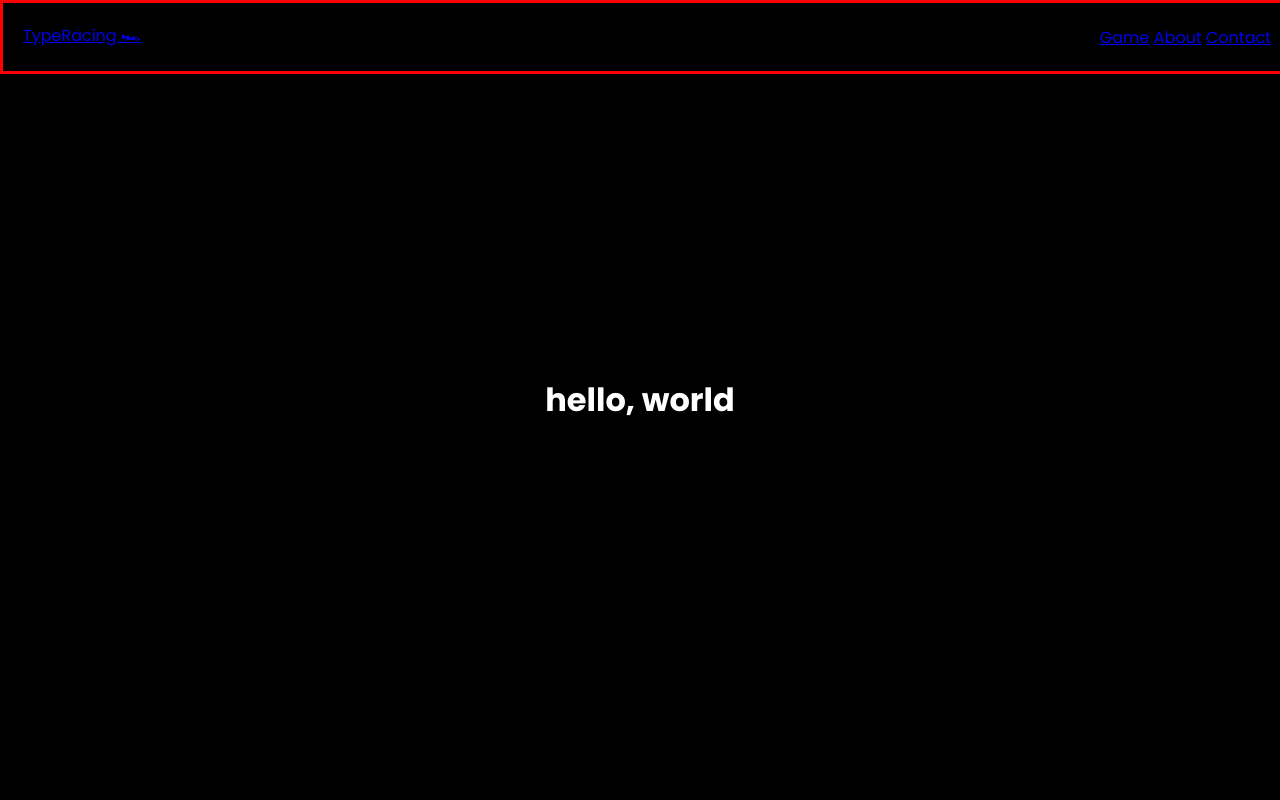
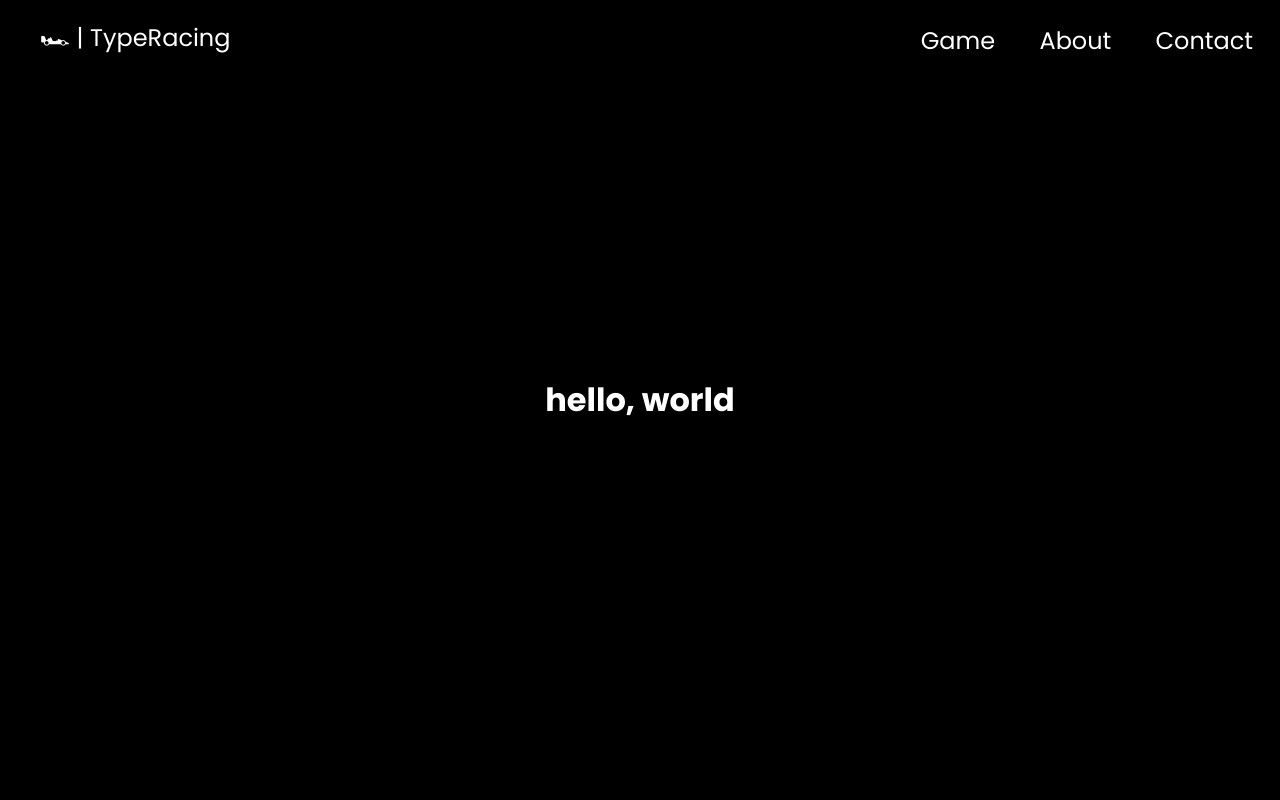
Before and after one commit to JaaJPlayz/type-racing-js, a website: page index.html in a window 1280 px wide. Shown: the top 800 px of the page. Drawn offline with Linux system fonts and the light colour scheme.

Commit message:
Feat: Adding two more pages: About and contact

```diff
--- a/index.html
+++ b/index.html
@@ -17,9 +17,10 @@
   </head>
   <body>
     <div id="app">
+      <div id="game">
         <div class="navbar">
           <div class="site_logo">
-          <a href="#">TypeRacing 🏎</a>
+            <a href="#">🏎 | TypeRacing</a>
           </div>
           <div class="site_navigation">
             <a href="#">Game</a>
@@ -29,5 +30,13 @@
         </div>
         <h1>hello, world</h1>
       </div>
+
+      <div id="about">asdf</div>
+
+      <div id="contact">hjkl</div>
+    </div>
+
+
+    <script src="script.js"></script>
   </body>
 </html>
--- a/style.css
+++ b/style.css
@@ -1,27 +1,63 @@
+html {
+  scroll-behavior: smooth;
+}
+
 body {
+  display: flex;
+  flex-direction: column;
+  justify-content: center;
+  align-items: center;
   background-color: black;
   color: white;
   font-family: "Poppins", sans-serif;
   margin: 0;
   padding: 0;
+  height: auto;
+  width: 100vw;
+}
+
+#game {
+  display: flex;
+  align-items: center;
+  justify-content: center;
+  width: 100vw;
   height: 100vh;
+}
+
+#about {
+  display: flex;
+  align-items: center;
+  justify-content: center;
   width: 100vw;
-  overflow: hidden;
+  height: 100vh;
+}
 
+#contact {
   display: flex;
-  flex-direction: column;
+  align-items: center;
   justify-content: center;
-  align-items: center;
+  width: 100vw;
+  height: 100vh;
 }
 
 .navbar {
   position: absolute;
   top: 0;
   left: 0;
-  width: 97.5vw;
+  width: 97.9vw;
   display: flex;
   justify-content: space-between;
   align-items: center;
   padding: 20px;
-  border: 3px solid red;
 }
+
+.navbar a {
+  color: white;
+  text-decoration: none;
+  font-size: 1.5rem;
+  margin: 0 20px;
+}
+
+.site_navigation a:hover {
+  color: lime;
+}
```
Lines whose indentation alone changed are shown as unchanged.
